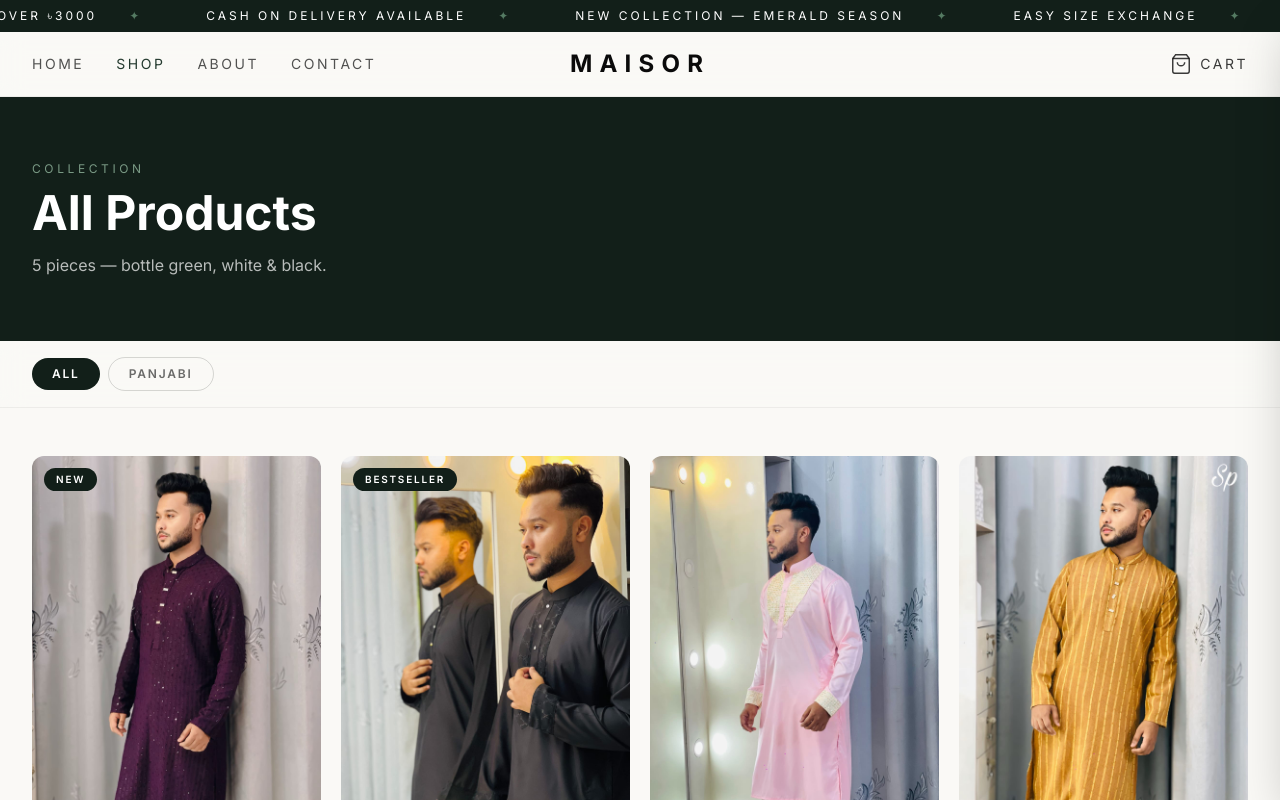
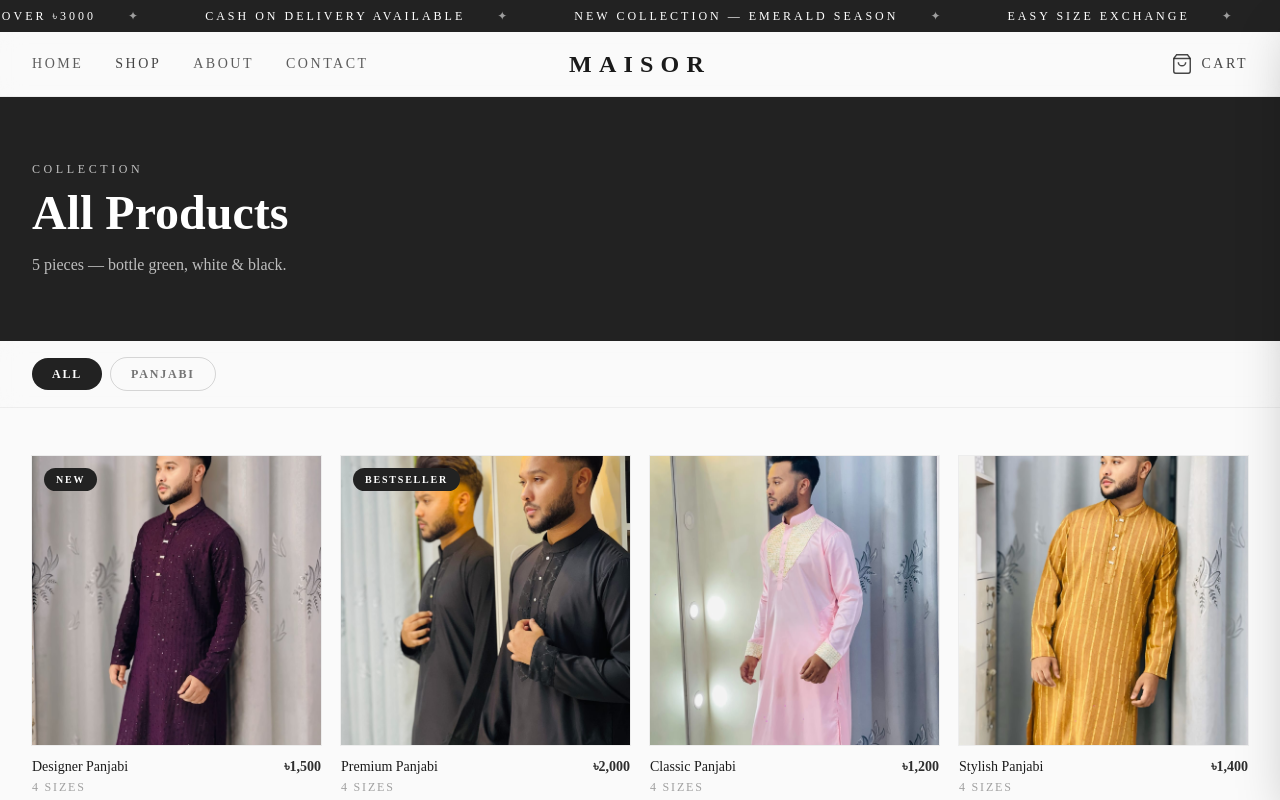
Before and after one commit to Siam-tech-hub/maisor, a Next.js app: page /shop in a window 1280 px wide. Shown: the top 800 px of the page. Built offline with nearby package versions, Linux system fonts and the light colour scheme.

Commit message:
Premium redesign: white + ash palette, Times New Roman font, square images

```diff
--- a/src/app/about/page.tsx
+++ b/src/app/about/page.tsx
@@ -20,7 +20,7 @@ export default function AboutPage() {
       <section className="mx-auto max-w-7xl px-4 py-16 sm:px-6 lg:px-8">
         <div className="grid gap-12 md:grid-cols-2 md:items-center">
           <Reveal>
-            <div className="relative aspect-[4/5] overflow-hidden rounded-2xl">
+            <div className="relative aspect-square overflow-hidden bg-white ring-1 ring-black/5">
                 <Image
                   src="/images/panjabi-3-1.jpg"
                   alt="Maisor craftsmanship"
--- a/src/app/checkout/page.tsx
+++ b/src/app/checkout/page.tsx
@@ -352,7 +352,7 @@ export default function CheckoutPage() {
                   key={`${i.id}-${i.size}`}
                   className="flex gap-3 border-b border-black/5 pb-4"
                 >
-                  <div className="h-16 w-14 shrink-0 overflow-hidden rounded-lg bg-cream">
+                  <div className="h-16 w-16 shrink-0 overflow-hidden bg-white ring-1 ring-black/5">
                     {/* eslint-disable-next-line @next/next/no-img-element */}
                     <img
                       src={i.image}
--- a/src/app/globals.css
+++ b/src/app/globals.css
@@ -1,23 +1,23 @@
 @import "tailwindcss";
 
 @theme {
-  --font-sans: "Inter", ui-sans-serif, system-ui, sans-serif;
+  --font-sans: "Times New Roman", Times, "Liberation Serif", serif;
 
-  /* Bottle green — matte / muted finish (desaturated, flat, no sheen) */
-  --color-bottle-50: #edf1ee;
-  --color-bottle-100: #d3ddd6;
-  --color-bottle-200: #a7bbae;
-  --color-bottle-300: #7a9a85;
-  --color-bottle-400: #547a62;
-  --color-bottle-500: #3c5e4b;
-  --color-bottle-600: #2d4a3b;
-  --color-bottle-700: #23392e;
-  --color-bottle-800: #1a2c23;
-  --color-bottle-900: #121f19;
-  --color-bottle-950: #080f0c;
+  /* Ash / charcoal palette (white + ash only) */
+  --color-bottle-50: #f6f6f6;
+  --color-bottle-100: #eaeaea;
+  --color-bottle-200: #d8d8d8;
+  --color-bottle-300: #c0c0c0;
+  --color-bottle-400: #9e9e9e;
+  --color-bottle-500: #7a7a7a;
+  --color-bottle-600: #5e5e5e;
+  --color-bottle-700: #454545;
+  --color-bottle-800: #2e2e2e;
+  --color-bottle-900: #222222;
+  --color-bottle-950: #161616;
 
-  --color-ink: #0a0a0a;
-  --color-cream: #faf9f6;
+  --color-ink: #1a1a1a;
+  --color-cream: #fafafa;
 }
 
 @layer base {
--- a/src/app/layout.tsx
+++ b/src/app/layout.tsx
@@ -1,16 +1,9 @@
 import type { Metadata } from "next";
-import { Inter } from "next/font/google";
 import "./globals.css";
 import { CartProvider } from "@/components/CartProvider";
 import Header from "@/components/Header";
 import Footer from "@/components/Footer";
 import CartDrawer from "@/components/CartDrawer";
-
-const inter = Inter({
-  subsets: ["latin"],
-  variable: "--font-inter",
-  display: "swap",
-});
 
 export const metadata: Metadata = {
   title: {
@@ -27,7 +20,7 @@ export default function RootLayout({
   children: React.ReactNode;
 }) {
   return (
-    <html lang="en" className={inter.variable}>
+    <html lang="en">
       <body className="font-sans">
         <CartProvider>
           <Header />
--- a/src/app/product/[slug]/page.tsx
+++ b/src/app/product/[slug]/page.tsx
@@ -37,8 +37,8 @@ export default async function ProductPage({
       <div className="grid gap-10 lg:grid-cols-2">
         {/* Gallery */}
         <Reveal>
-          <div className="overflow-hidden rounded-2xl bg-white">
-            <div className="relative aspect-[4/5]">
+          <div className="overflow-hidden bg-white ring-1 ring-black/5">
+            <div className="relative aspect-square">
               <Image
                 src={product.image}
                 alt={product.name}
--- a/src/components/CartDrawer.tsx
+++ b/src/components/CartDrawer.tsx
@@ -57,7 +57,7 @@ export default function CartDrawer() {
                   key={`${item.id}-${item.size}`}
                   className="flex gap-4 border-b border-black/5 py-4"
                 >
-                  <div className="h-24 w-20 shrink-0 overflow-hidden rounded-lg bg-white">
+                  <div className="h-20 w-20 shrink-0 overflow-hidden bg-white ring-1 ring-black/5">
                     {/* eslint-disable-next-line @next/next/no-img-element */}
                     <img
                       src={item.image}
--- a/src/components/ProductCard.tsx
+++ b/src/components/ProductCard.tsx
@@ -6,7 +6,7 @@ import { Product, formatPrice } from "@/lib/products";
 export default function ProductCard({ product }: { product: Product }) {
   return (
     <Link href={`/product/${product.slug}`} className="group block">
-      <div className="relative aspect-[3/4] overflow-hidden rounded-xl bg-white">
+      <div className="relative aspect-square overflow-hidden bg-white ring-1 ring-black/5">
         {/* eslint-disable-next-line @next/next/no-img-element */}
         <img
           src={product.image}
@@ -18,8 +18,8 @@ export default function ProductCard({ product }: { product: Product }) {
             {product.badge}
           </span>
         )}
-        <div className="absolute inset-x-3 bottom-3 translate-y-3 opacity-0 transition-all duration-300 group-hover:translate-y-0 group-hover:opacity-100">
-          <span className="block rounded-full bg-white/95 py-2.5 text-center text-[11px] font-semibold uppercase tracking-[0.2em] text-ink">
+        <div className="absolute inset-0 flex items-end justify-center bg-black/0 p-3 transition-all duration-300 group-hover:bg-black/10">
+          <span className="w-full translate-y-3 bg-white/95 py-2.5 text-center text-[11px] font-semibold uppercase tracking-[0.2em] text-ink opacity-0 transition-all duration-300 group-hover:translate-y-0 group-hover:opacity-100">
             View Product
           </span>
         </div>
```
